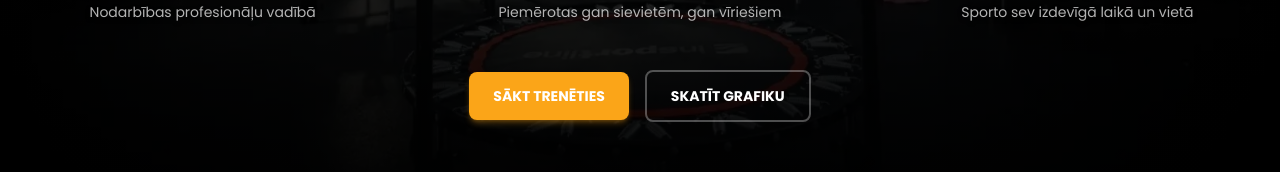
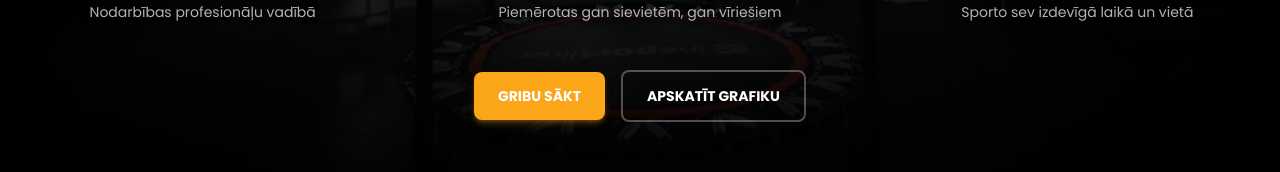
Before and after one commit to Kizenbahs/batutufitness.lv, a React (Vite) app: page / in a window 1280 px wide. Shown: the part 580-752 px from the top of the page. Built offline with nearby package versions, Linux system fonts and the light colour scheme; no server answers.

Commit message:
feat: update button texts and add fb:app_id meta tag

```diff
--- a/index.html
+++ b/index.html
@@ -20,6 +20,7 @@
     <meta property="og:image:width" content="1200">
     <meta property="og:image:height" content="630">
     <meta property="og:image:alt" content="Batutu Fitness">
+    <meta property="fb:app_id" content="1008661750461999">
 
     <!-- Twitter -->
     <meta property="twitter:card" content="summary_large_image">
--- a/src/components/HeroSection.tsx
+++ b/src/components/HeroSection.tsx
@@ -112,13 +112,13 @@ export default function HeroSection({ language, onScheduleClick, onContactClick
               onClick={onScheduleClick}
               className="w-[80%] max-w-[300px] rounded-lg bg-primary px-4 py-2.5 text-sm font-bold text-white transition-all hover:scale-105 hover:bg-primary/90 shadow-md shadow-primary/30 hover:shadow-lg hover:shadow-primary/40 active:shadow-sm active:scale-95 sm:w-auto sm:px-6 sm:py-3.5"
             >
-              {language === 'lv' ? 'SĀKT TRENĒTIES' : 'BOOK NOW'}
+              {language === 'lv' ? 'GRIBU SĀKT' : 'BOOK NOW'}
             </button>
             <button
               onClick={onContactClick}
               className="w-[80%] max-w-[300px] rounded-lg border-2 border-white/30 bg-transparent px-4 py-2.5 text-sm font-bold text-white transition-transform hover:scale-105 hover:border-primary hover:text-primary sm:w-auto sm:px-6 sm:py-3.5"
             >
-              {language === 'lv' ? 'SKATĪT GRAFIKU' : 'VIEW SCHEDULE'}
+              {language === 'lv' ? 'APSKATĪT GRAFIKU' : 'VIEW SCHEDULE'}
             </button>
           </div>
         </div>
```
